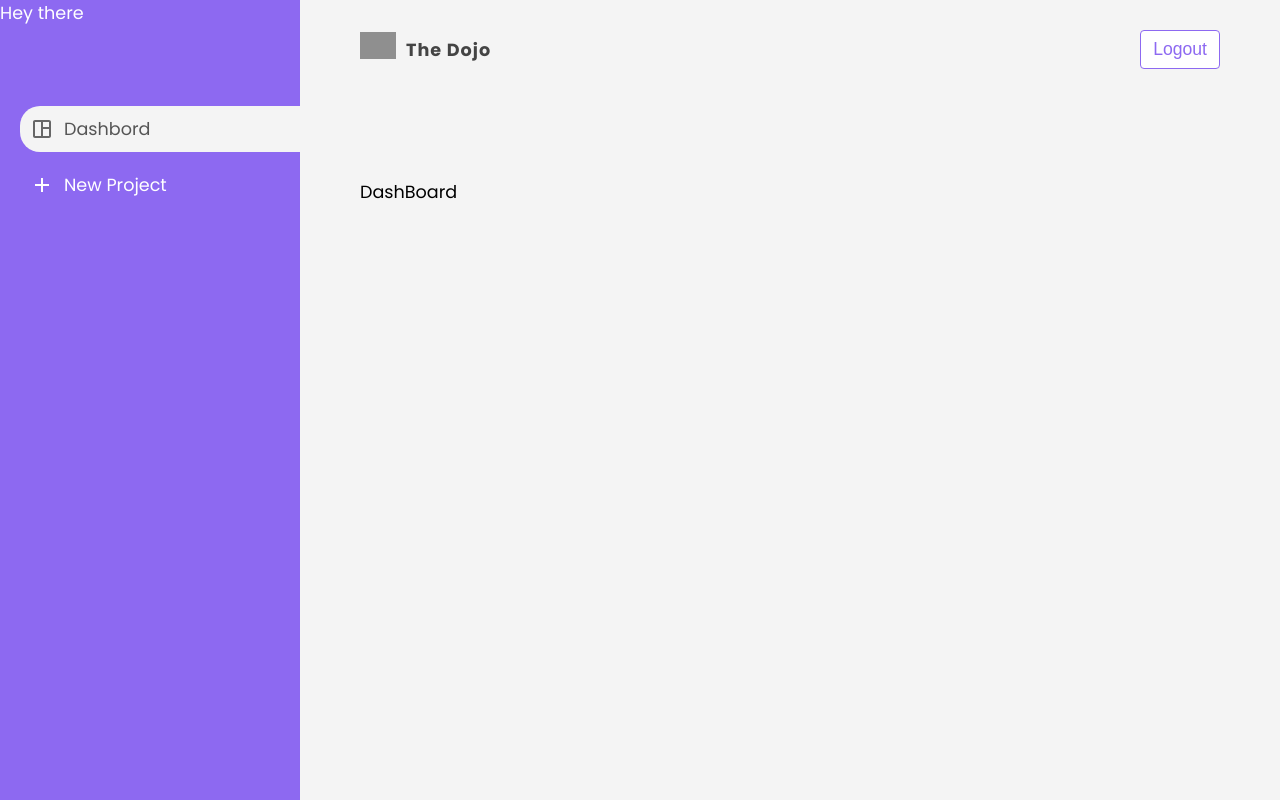
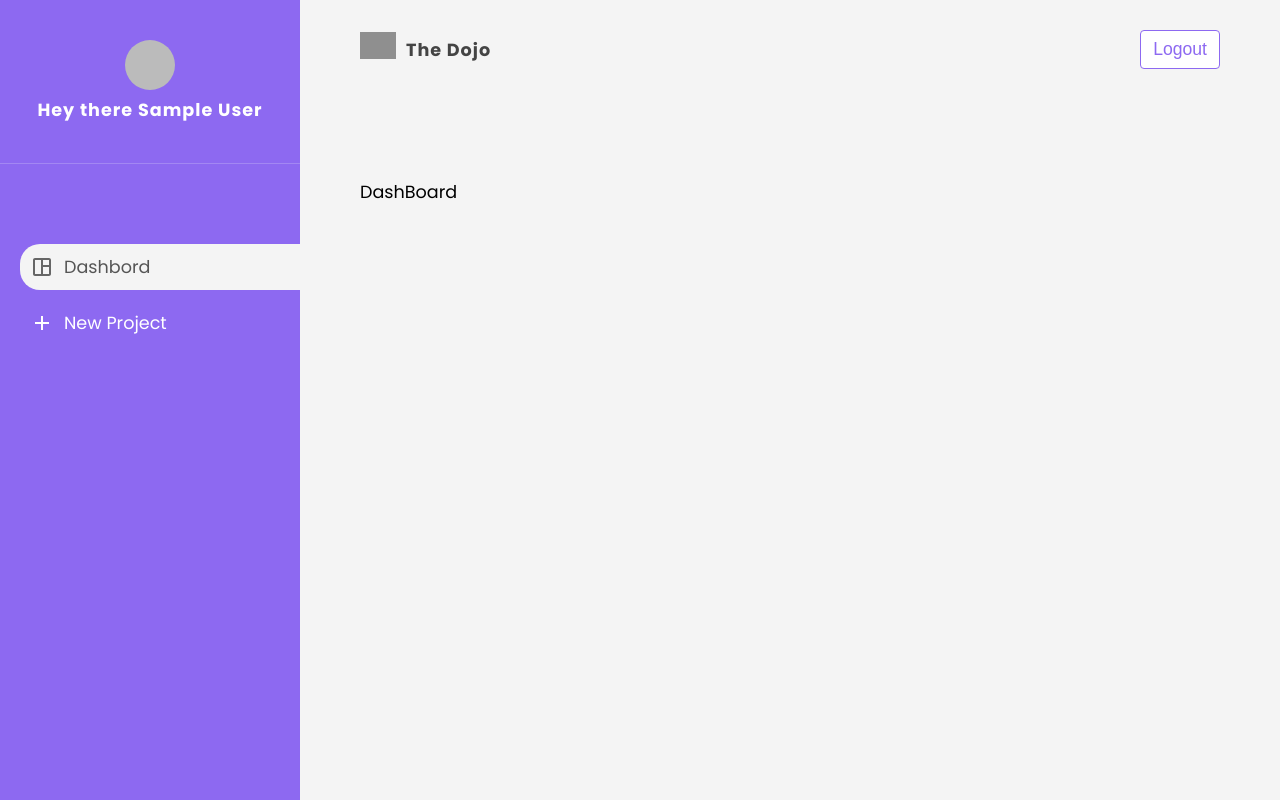
Before and after one commit to augustcolonna/Frictionless, a React (Create React App) app: page / in a window 1280 px wide. Built offline with nearby package versions, Linux system fonts and the light colour scheme; no server answers; sample sign-in values are in the browser's storage; grey boxes are pictures that could not be loaded.

Commit message:
solved image upload and changed how we are tracking who is online in DB, no more double entries of data

```diff
--- /dev/null
+++ b/src/components/Avatar.js
@@ -0,0 +1,12 @@
+import React from 'react';
+import '../styles/avatar.css';
+
+function Avatar({ src }) {
+  return (
+    <div className="avatar">
+      <img src={src} alt="avatar" />
+    </div>
+  );
+}
+
+export default Avatar;
--- a/src/components/Sidebar.js
+++ b/src/components/Sidebar.js
@@ -1,22 +1,24 @@
-import React from "react";
-import { NavLink } from "react-router-dom";
-import "../styles/sidebar.css";
-import DashboardIcon from "../assets/dashboard_icon.svg";
-import AddIcon from "../assets/add_icon.svg";
+import { NavLink } from 'react-router-dom';
+import DashboardIcon from '../assets/dashboard_icon.svg';
+import AddIcon from '../assets/add_icon.svg';
+import Avatar from './Avatar';
+import '../styles/sidebar.css';
+import { useAuthContext } from '../hooks/useAuthContext';
 
 export default function Sidebar() {
+  const { user } = useAuthContext();
   return (
     <div className="sidebar">
       <div className="sidebar-content">
-        <div className="usser">
-          {/* {avatar and user name} */}
-          <p>Hey there {/*user */}</p>
+        <div className="user">
+          <Avatar src={user.photoURL} />
+          <p>Hey there {user.displayName}</p>
         </div>
         <nav className="links">
           <ul>
             <li>
               <NavLink to="/">
-                <img src={DashboardIcon} alt="dash icon" />{" "}
+                <img src={DashboardIcon} alt="dash icon" />{' '}
                 <span>Dashbord</span>
               </NavLink>
             </li>
--- a/src/hooks/useSignUp.js
+++ b/src/hooks/useSignUp.js
@@ -3,12 +3,13 @@ import { useAuthContext } from '../hooks/useAuthContext';
 import { auth, db, storage } from '../firebase/firebaseconfig';
 import { createUserWithEmailAndPassword, updateProfile } from 'firebase/auth';
 import { setDoc, doc } from 'firebase/firestore';
-import { ref, uploadBytes } from 'firebase/storage';
+import { getDownloadURL, ref, uploadBytes } from 'firebase/storage';
 
 export const useSignUp = () => {
   const [error, setError] = useState(null);
   const [isCancelled, setIsCancelled] = useState(false);
   const [isPending, setIsPending] = useState(false);
+
   const { dispatch } = useAuthContext();
 
   const signUp = async (email, password, displayName, thumbnail) => {
@@ -27,25 +28,25 @@ export const useSignUp = () => {
         if (thumbnail == null) {
           return;
         }
-
         const imageRef = ref(
           storage,
           `thumbnails/${res.user.uid}/${thumbnail.name}`
         );
         uploadBytes(imageRef, thumbnail)
           .then((snapshot) => {
-            console.log('uploaded');
+            console.log('updated thumbnail');
+            getDownloadURL(snapshot.ref).then((url) => {
+              console.log(url);
+              updateProfile(res.user, {
+                displayName: displayName,
+                photoURL: url,
+              });
+            });
           })
           .catch((error) => {
             console.log(error);
           });
-        // const imgUrl = getDownloadURL(imageRef);
-        // console.log(imgUrl);
 
-        updateProfile(res.user, {
-          displayName: displayName,
-          // photoURL: imgUrl,
-        });
         const uid = res.user.uid;
         const data = {
           online: false,
--- /dev/null
+++ b/src/styles/avatar.css
@@ -0,0 +1,12 @@
+.avatar {
+  display: inline-block;
+  width: 50px;
+  height: 50px;
+  border-radius: 50%;
+  overflow: hidden;
+}
+
+.avatar img {
+  width: 100%;
+  height: 100%;
+}
```
